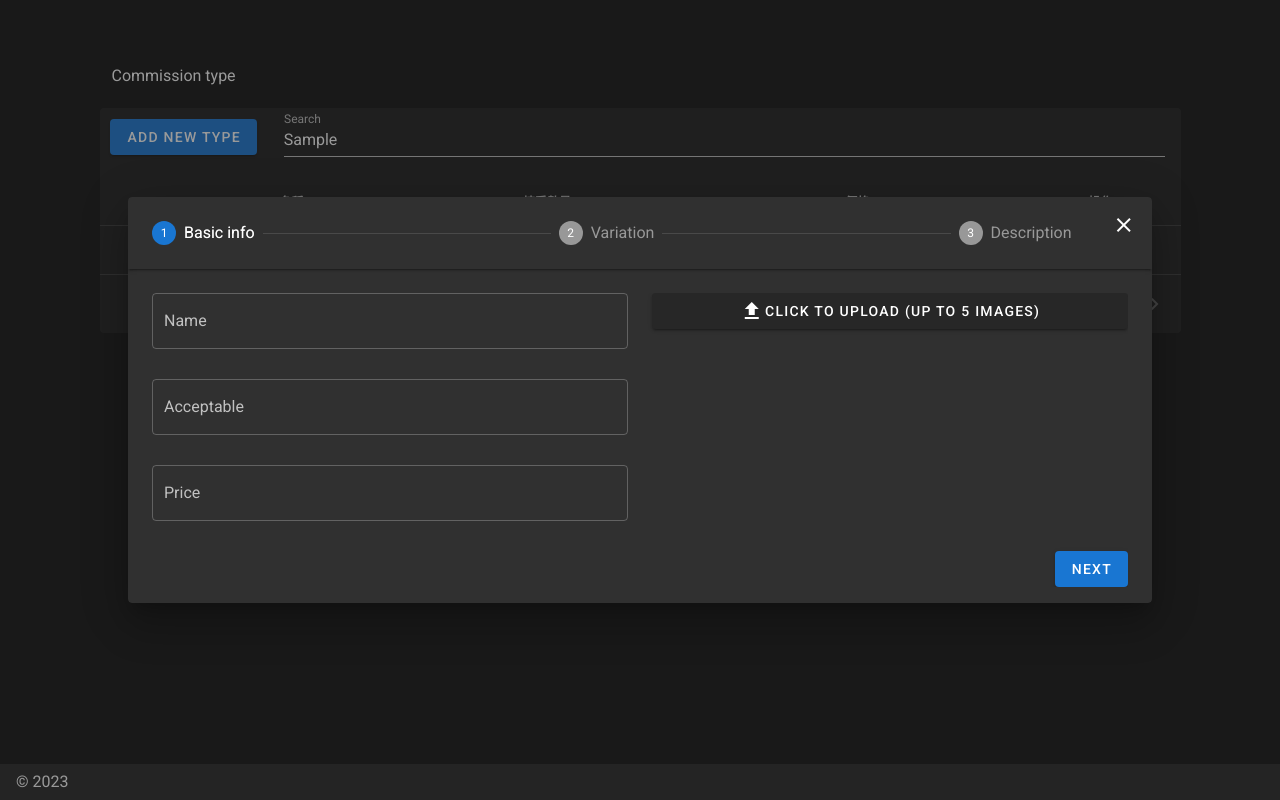
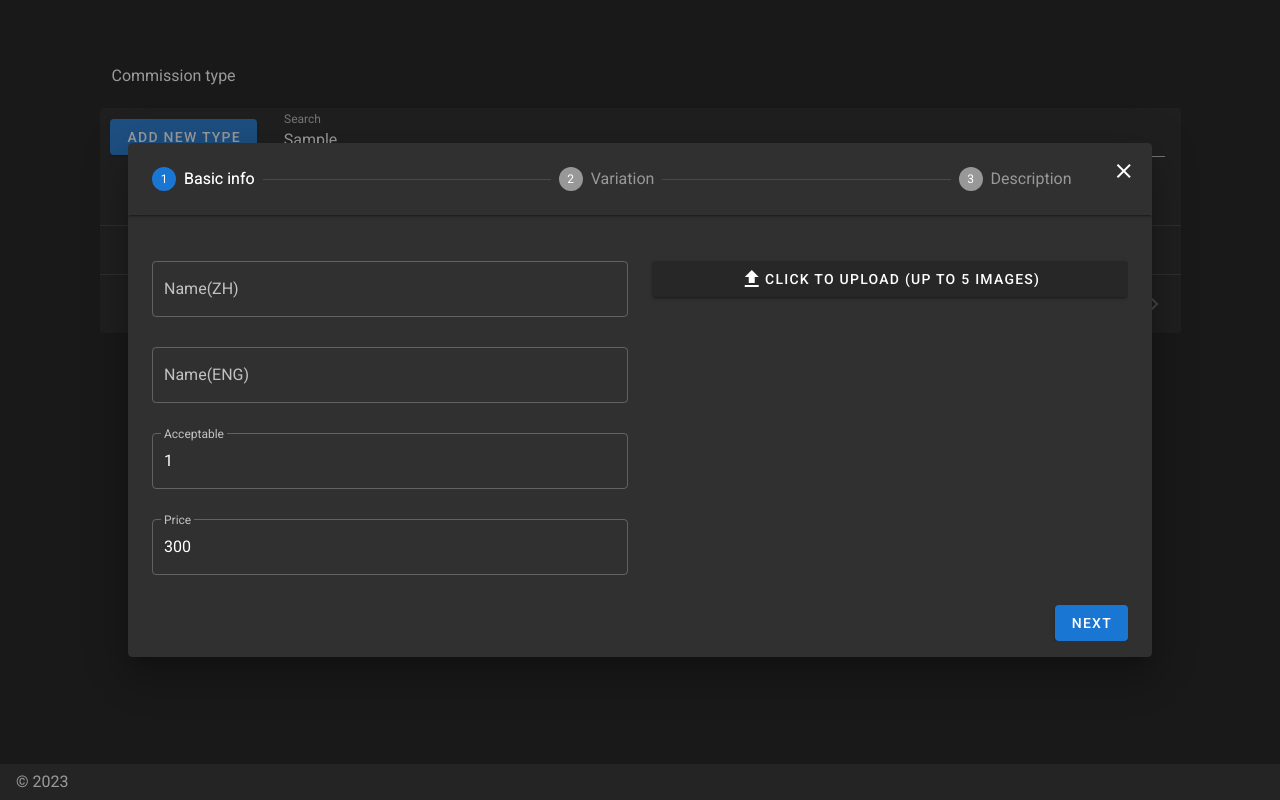
Before and after one commit to r000tmnt/park_corner_ver2, a Nuxt app: page /back in a window 1280 px wide. Both pictures are taken after typing "Sample" into the empty fields and a click on the button "ADD NEW TYPE". Built offline with nearby package versions, Linux system fonts and the light colour scheme.

Commit message:
[WIP] Add new type, step 1 with validation

```diff
--- a/assets/global.scss
+++ b/assets/global.scss
@@ -12,7 +12,7 @@
 }
 
 .btn{
-    margin: 1%;
+    margin: 3%;
 }
 
 .close_btn{
--- a/components/AddNewType.vue
+++ b/components/AddNewType.vue
@@ -46,15 +46,24 @@
 
         <v-stepper-items>
             <v-stepper-content step="1">
-                <v-row>
+                <v-form ref="step_1">
+                    <v-row style="margin-top: 1%">
                         <v-col cols="12" sm="12" md="6">
-                        <!-- <label for="name">
-                            <span class="require">*</span>
-                            名稱
-                        </label> -->
+
                             <v-text-field
-                            label="Name"
-                            placeholder="名稱"
+                                label="Name(ZH)"
+                                placeholder="中文名稱"
+                                :rules="[rules.zh_required]"
+                                v-model="type_name_zh"
+                                outlined
+                            >
+                            </v-text-field>
+
+                            <v-text-field
+                                label="Name(ENG)"
+                                placeholder="英文名稱"
+                                :rules="[rules.eng_required]"
+                                v-model="type_name_eng"
                                 outlined
                             >
                             </v-text-field>
@@ -62,6 +71,8 @@
                             <v-text-field
                                 label="Acceptable"
                                 placeholder="接受數量"
+                                :rules="[rules.accept]"
+                                v-model="type_acceptable"
                                 type="number"
                                 outlined
                             >
@@ -70,6 +81,8 @@
                             <v-text-field
                                 label="Price"
                                 placeholder="起始價格"
+                                :rules="[rules.base_price]"
+                                v-model="type_price"
                                 type="number"
                                 outlined
                             >
@@ -123,8 +136,31 @@
                     </v-row>
 
                     <div class="next_Step_wrapper">
-                    <v-btn color="primary" @click="step=2">Next</v-btn>
+                        <v-btn color="primary" @click="fieldCheck">Next</v-btn>
                     </div>
+                </v-form>
+
+            </v-stepper-content>
+
+            <v-stepper-content step="2">
+                <v-form ref="step_2">
+                    <v-row style="margin-top: 1%">
+                        <v-col cols="12">
+
+                            <v-card v-for="(vari, index) in variation" v-bind:key="index"></v-card>
+
+                            <v-btn block>新增類型變化</v-btn>
+
+                            <center v-if="variation.length == 0" style="margin: 3% 0">想想可以有什麼變化</center>
+
+                        </v-col>
+
+                    </v-row>
+
+                    <div class="next_Step_wrapper">
+                        <v-btn color="primary" @click="fieldCheck">Next</v-btn>
+                    </div>
+                </v-form>
 
             </v-stepper-content>
         </v-stepper-items>
@@ -144,7 +180,33 @@ export default {
             step: 1,
             alert: false,
             newImages: [],
-            thumbnails: []
+            thumbnails: [],
+            type_name_zh: '',
+            type_name_eng: '',
+            type_acceptable: 1,
+            type_price: 300,
+            variation: [
+                // { zh_name: '', eng_name: '', price: 300, zh_desc: '', eng_desc: '' }
+            ],
+            zh_desc: '',
+            eng_desc: '',
+            rules: {
+                zh_required: value => this.type_name_zh.length > 0 || !!value || 'Required',
+                eng_required: value => this.type_name_eng.length > 0 || !!value || 'Required',
+                accept: value => this.type_acceptable > 0 || value > 0 || 'Need a number above 0',
+                base_price: value => this.type_price >= 300 || value >= 300 || 'Need a number above 300',
+            }
+        }
+    },
+    computed: {
+        form(){
+            return {
+                zh_name: this.type_name_zh,
+                eng_name: this.type_name_eng,
+                images: this.newImages,
+                acceptable: this.type_acceptable,
+                price: this.type_price
+            }
         }
     },
     methods: {
@@ -173,6 +235,20 @@ export default {
                     // this.alert = false
                 }
             }
+        },
+
+        fieldCheck(){
+
+            let matchRules
+
+            switch(this.step){
+                case 1:
+                    matchRules = this.$refs.step_1.validate()
+                    // console.log('matchRules :>>>', matchRules)
+                    if(matchRules) this.step = 2
+                return;
+            }
+
         }
     }
 }
--- a/components/CommissionTypeTable.vue
+++ b/components/CommissionTypeTable.vue
@@ -9,7 +9,7 @@
       <template v-slot:top>
 
         <div class="flex">
-          <v-btn class="btn" color="primary" @click="addNewType = true">Add new type</v-btn>
+          <v-btn style="margin: 1%" color="primary" @click="addNewType = true">Add new type</v-btn>
 
           <v-text-field
             v-model="search"
```
Lines whose indentation alone changed are shown as unchanged.
